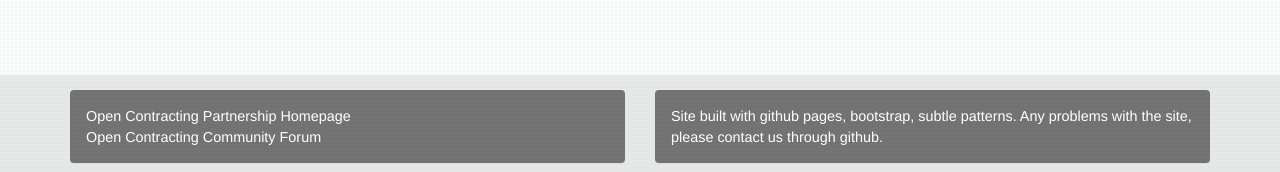
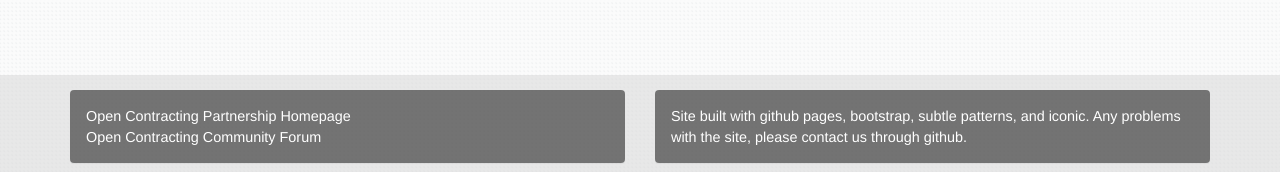
Before and after one commit to open-contracting/open-contracting.github.io, a Jekyll site: the page built from index.md, in a window 1280 px wide. Shown: the part 725-897 px from the top of the page. Built offline with Jekyll 4.4.1, drawn with Linux system fonts in a browser that asks for light colours; nearby versions of some CDN libraries; Markdown is read by kramdown in place of the engine named in the settings.

Commit message:
Credit open iconic

```diff
--- a/_layouts/default.html
+++ b/_layouts/default.html
@@ -61,7 +61,7 @@
             <div class="col-md-6">
                 <div class="panel panel-inverse"><div class="panel-body">
                     <p>Site built with <a href="http://pages.github.com/">github pages</a>, <a href="http://getbootstrap.com">bootstrap</a>,
-                    <a href="http://subtlepatterns.com">subtle patterns</a>. Any problems with the site, please contact us through <a href="https://github.com/open-contracting/open-contracting.github.io/issues">github</a>.
+                    <a href="http://subtlepatterns.com">subtle patterns</a>, and <a href="http://somerandomdude.com/work/iconic/">iconic</a>. Any problems with the site, please contact us through <a href="https://github.com/open-contracting/open-contracting.github.io/issues">github</a>.
                     </p>
                 </div></div>
             </div>
```
